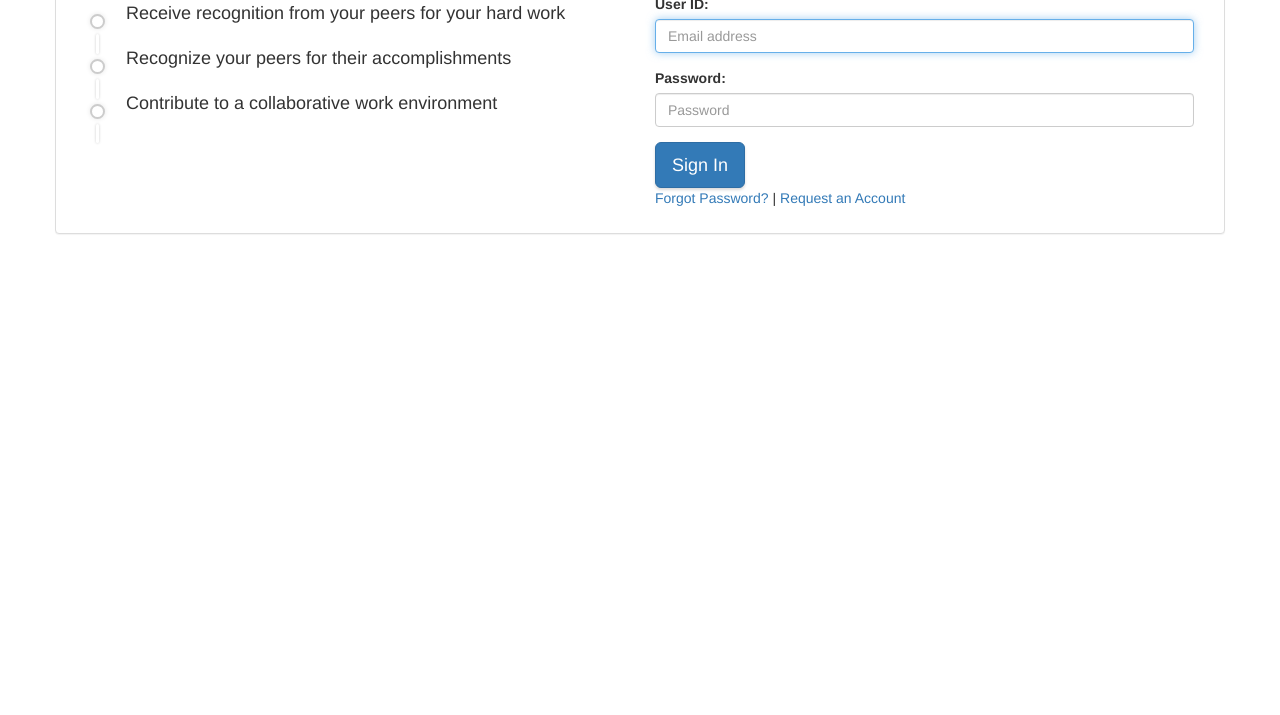
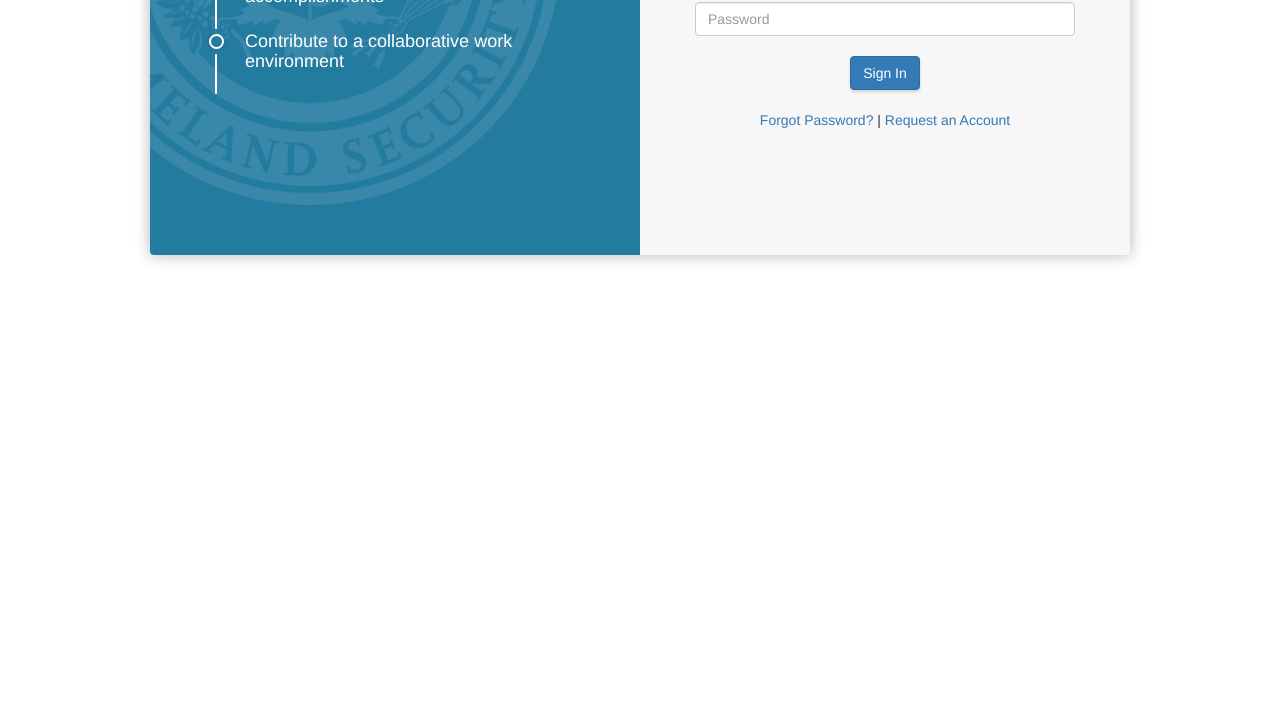
Before and after one commit to dbeck55/kudos, a plain HTML site: page login.html in a window 1280 px wide. Shown: the part 385-1100 px from the top of the page. After the commit the page ends 980 px from the top, so only its background shows below. Drawn offline with Linux system fonts and the light colour scheme.

Commit message:
styling login page

```diff
--- a/assets/stylesheets/scss/_partials/_login.scss
+++ b/assets/stylesheets/scss/_partials/_login.scss
@@ -9,25 +9,24 @@
 }
 .message-item:before {
     background: #fff;
-    border-radius: 2px;
-    bottom: -30px;
-    box-shadow: 0 0 3px rgba(0,0,0,0.2);
+    bottom: -22px;
     content: "";
     height: 100%;
     left: -30px;
     position: absolute;
-    width: 3px;
+    width: 2px;
+
+    @include borderradius(2px);
 }
 .message-item:after {
-    background: #fff;
-    border: 2px solid #ccc;
+    border: 2px solid #fff;
     border-radius: 50%;
     box-shadow: 0 0 5px rgba(0,0,0,0.1);
     content: "";
     height: 15px;
     left: -36px;
     position: absolute;
-    top: 10px;
+    top: 2px;
     width: 15px;
 }
 .clearfix:before, .clearfix:after {
@@ -37,6 +36,38 @@
 
 .bkgd-login {
     background: #1b2934;
-    width: 100%;
     height: 300px;
 }
+.login-wrapper {
+    transform: translateY(-15%);
+    max-width: 980px;
+
+    .panel {
+        border: none;
+        overflow: hidden;
+        @include borderradius(4px);
+        @include boxshadow(0px 0px 15px 0px rgba(0,0,0,0.3))
+    }
+    .panel-body {
+        padding: 0;
+    }
+    .col-left {
+        background-color: #247ba0;
+        min-height: 460px;
+        padding: 45px 55px;
+        background-image: url(../images/DHS_logo_10.png);
+        background-repeat: no-repeat;
+        background-size: 500px;
+        background-position: -90px -90px;
+        color: #fff;
+    }
+    .col-right {
+        background-color: #f7f7f7;
+        min-height: 460px;
+        padding: 45px 55px;
+    }
+
+}
+.m-t {
+    margin-top: 20px;
+}
--- a/login.html
+++ b/login.html
@@ -26,16 +26,14 @@
 
       <div class="bkgd-login">bkgd</div>
 
-    <div class="container">
+    <div class="container login-wrapper">
 
         <div class="row">
             <div class="panel panel-default">
               <div class="panel-body">
 
-                    <div class="col-sm-12 col-md-6">
-                        <div class="row">
-                            <h2>Kudos</h2>
-                        </div>
+                    <div class="col-sm-12 col-md-6 col-left">
+                        <h2>Kudos</h2>
                         <div class="qa-message-list">
                             <div class="message-item">
                                 <h4>Receive recognition from your peers for your hard work</h4>
@@ -51,7 +49,7 @@
                         </div>
                     </div>
 
-                    <div class="col-sm-12 col-md-6">
+                    <div class="col-sm-12 col-md-6 col-right">
                         <form>
                             <h2>Sign In</h2>
                             <div class="form-group">
@@ -62,8 +60,12 @@
                                 <label for="pwd">Password:</label>
                                 <input type="password" class="form-control" id="pwd" placeholder="Password" required="">
                             </div>
-                            <button type="submit" class="btn btn-lg btn-primary">Sign In</button>
-                            <p><a href="#">Forgot Password?</a> | <a href="#">Request an Account</a></p>
+                            <div class="text-center m-t">
+                                <button type="submit" class="btn btn-md btn-primary">Sign In</button>
+                                <p class="m-t">
+                                    <a href="#">Forgot Password?</a> | <a href="#">Request an Account</a>
+                                </p>
+                            </div>
                         </form>
                     </div>
 
```
Also changed, not shown: assets/images/DHS_logo.png (deleted), assets/images/DHS_logo_30.png (deleted), assets/stylesheets/styles.css, 1 other file.
